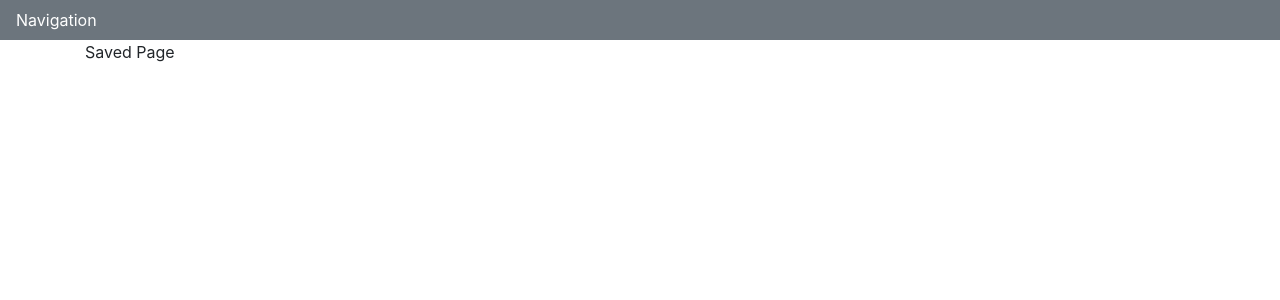
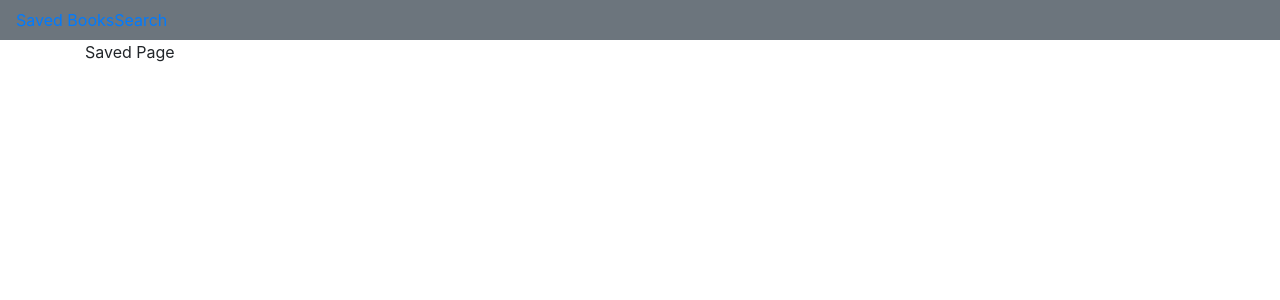
Before and after one commit to nbur4556/google-book-search-dotnet, a React (Create React App) app in the folder client/: page / in a window 1280 px wide. Shown: the top 300 px of the page. Built offline with nearby package versions, Linux system fonts and the light colour scheme.

Commit message:
feat: include links on navigation bar to saved and search pages

```diff
--- a/client/src/App.js
+++ b/client/src/App.js
@@ -12,15 +12,15 @@ import NavigationBar from './components/NavigationBar.js';
 function App() {
   return (
     <article>
-      <NavigationBar />
+      <BrowserRouter>
+        <NavigationBar />
 
-      {/* Page Content */}
-      <Container>
-        <BrowserRouter>
+        {/* Page Content */}
+        <Container>
           <Route exact path="/"><Saved /></Route>
           <Route exact path="/search"><Search /></Route>
-        </BrowserRouter>
-      </Container>
+        </Container>
+      </BrowserRouter>
     </article>
   );
 }
--- a/client/src/components/NavigationBar.js
+++ b/client/src/components/NavigationBar.js
@@ -1,11 +1,15 @@
 import React from 'react';
+import { Link } from 'react-router-dom';
 
 // Bootstrap Components
 import Navbar from 'react-bootstrap/Navbar'
 
 function NavigationBar() {
     return (
-        <Navbar className="bg-secondary text-white">Navigation</Navbar>
+        <Navbar className="bg-secondary text-white">
+            <Link to="/">Saved Books</Link>
+            <Link to="/search">Search</Link>
+        </Navbar>
     )
 }
 
```
Also changed, not shown: 1 other file (tests, documents, lock files or other folders).
